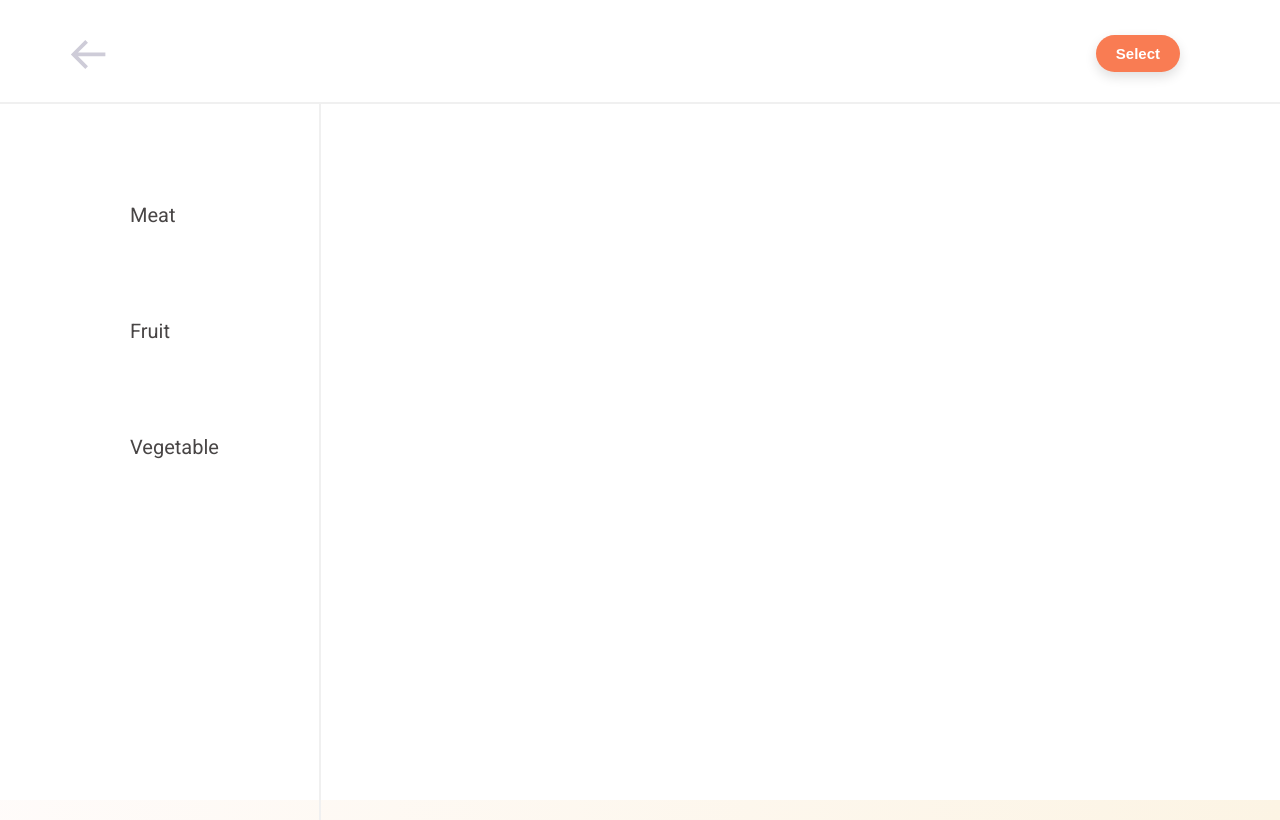
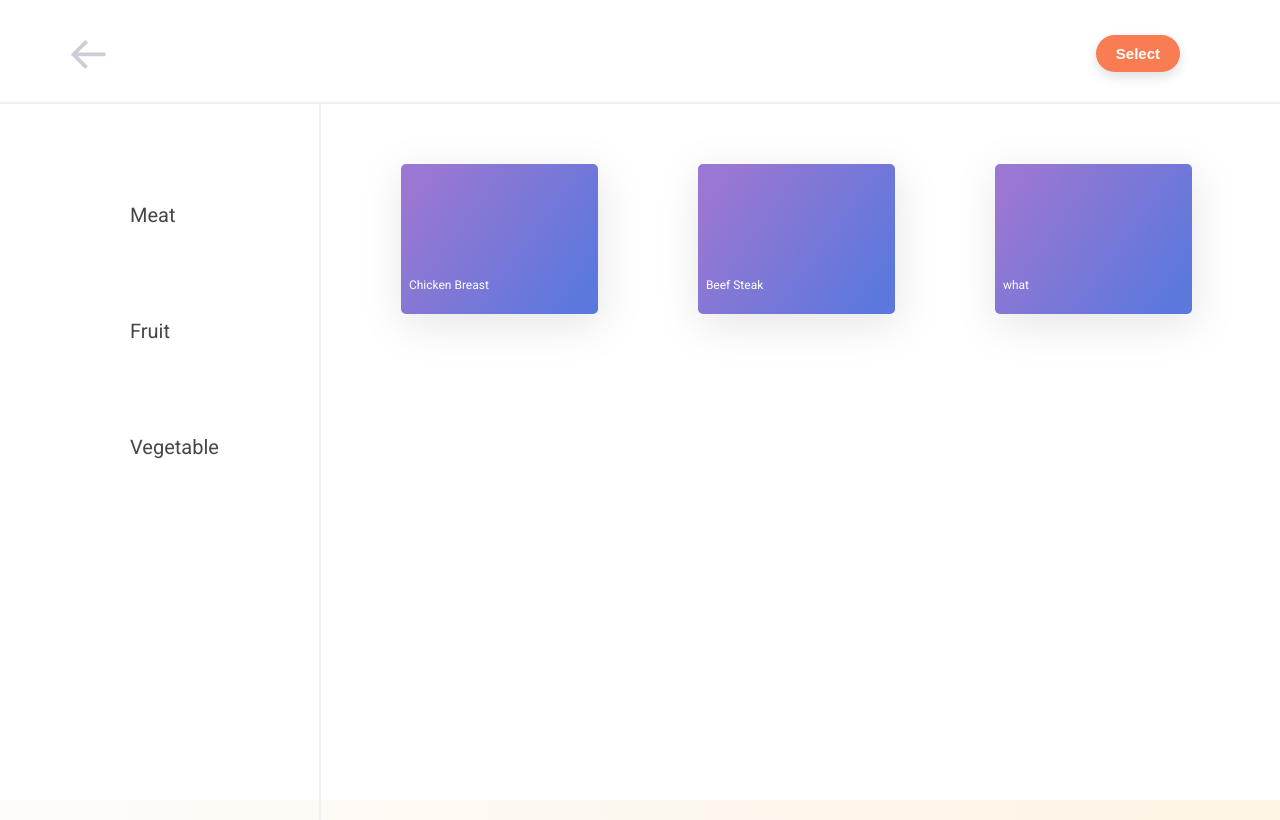
Before and after one commit to FitPlusPlus-Team/FitPlusPlus, a React (Create React App) app in the folder fitplusplus/: page /food in a window 1280 px wide. Built offline with nearby package versions, Linux system fonts and the light colour scheme.

Commit message:
added sections and food items to the food page

```diff
--- a/fitplusplus/src/components/food/food.jsx
+++ b/fitplusplus/src/components/food/food.jsx
@@ -1,24 +1,48 @@
-import React from "react";
+import React, { useState } from "react";
 import Navbar from "../Navbar";
 import { foodList } from "./foodlist";
 import "./style.scss";
 
 const Food = () => {
+  const [currentSelectedFood, selectFood] = useState(0);
+  const foodNameList = Object.keys(foodList);
+
+  const changeSelectedFood = (evt) => {
+    const clickFood = evt.target.innerHTML;
+    const clickFoodIndex = foodNameList.indexOf(clickFood);
+    selectFood(clickFoodIndex);
+  };
+
   return (
     <div id="food-page">
       <Navbar />
       <div className="foodContainer">
         <div className="foodSelection">
-          {Object.keys(foodList).map((food) => {
+          {foodNameList.map((food) => {
             return (
-              <li className="foodName" key={food}>
+              <li onClick={changeSelectedFood} className="foodName" key={food}>
                 {food}
               </li>
             );
           })}
         </div>
         <div className="dividingLine"></div>
-        <div className="foodDisplay"></div>
+        <div className="foodDisplay">
+          {Object.keys(foodList[foodNameList[currentSelectedFood]]).map(
+            (foodItem) => {
+              return (
+                <div className="foodCard" key={foodItem}>
+                  <h3 className="foodCardTitle">
+                    {
+                      foodList[foodNameList[currentSelectedFood]][foodItem]
+                        .foodName
+                    }
+                  </h3>
+                </div>
+              );
+            }
+          )}
+        </div>
       </div>
     </div>
   );
--- a/fitplusplus/src/components/food/foodlist.jsx
+++ b/fitplusplus/src/components/food/foodlist.jsx
@@ -1,14 +1,21 @@
 export const foodList = {
   meat: {
-    category: "Meat",
     chickenBreast: {
       foodName: "Chicken Breast",
       information: "Text...",
     },
+
+    beefSteak: {
+      foodName: "Beef Steak",
+      information: "Text...",
+    },
+
+    what: {
+      foodName: "what",
+      information: "Text...",
+    },
   },
-
   fruit: {
-    category: "Fruit",
     Apple: {
       foodName: "Apple",
       information: "Text...",
@@ -16,7 +23,6 @@ export const foodList = {
   },
 
   vegetable: {
-    category: "Vegetable",
     Spinach: {
       foodName: "Spinach",
       information: "Text...",
--- a/fitplusplus/src/components/food/style.scss
+++ b/fitplusplus/src/components/food/style.scss
@@ -34,4 +34,32 @@
       margin-left: 100px;
     }
   }
+
+  .foodDisplay {
+    display: flex;
+    flex-wrap: wrap;
+    height: 0;
+    margin-left: 80px;
+    margin-top: 60px;
+    gap: 100px;
+
+    .foodCard {
+      background: linear-gradient(125.63deg, #9a77d2 10.69%, #5b78dd 91.15%);
+      border-radius: 5px;
+      filter: drop-shadow(2px 10px 20px rgba(0, 0, 0, 0.1));
+      height: 150px;
+      width: 197px;
+
+      .foodCardTitle {
+        position: absolute;
+        bottom: 10px;
+        left: 8px;
+        font-style: normal;
+        font-weight: normal;
+        font-size: 12px;
+        line-height: 14px;
+        color: white;
+      }
+    }
+  }
 }
```
